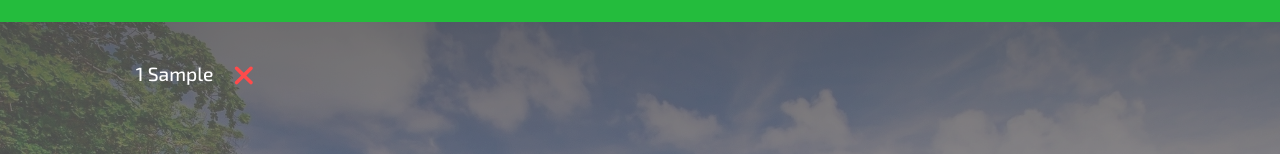
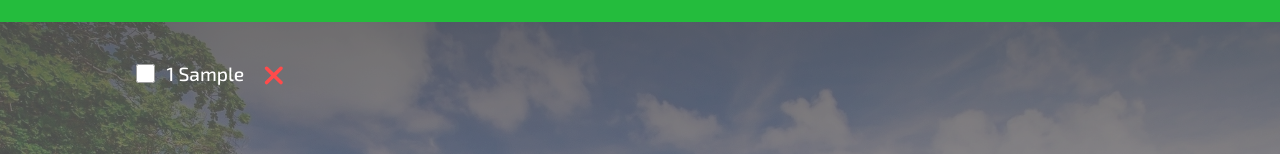
Before and after one commit to MatinT-SA/luggage-list, a React (Create React App) app: page / in a window 1280 px wide. Both pictures are taken after typing "Sample" into the empty fields and a click on the button "ADD". Shown: the part 199-353 px from the top of the page. Built offline with nearby package versions, Linux system fonts and the light colour scheme; a web font is replaced by a local one.

Commit message:
updating toggling items

```diff
--- a/src/App.js
+++ b/src/App.js
@@ -14,11 +14,23 @@
     setItems((items) => items.filter((item) => item.id !== id));
   }
 
+  function handleToggleItem(id) {
+    setItems((items) =>
+      items.map((item) =>
+        item.id === id ? { ...item, packed: !item.packed } : item
+      )
+    );
+  }
+
   return (
     <div className="app">
       <Logo />
       <Form onAddItem={handleAddItems} />
-      <PackageList items={items} onDeleteItem={handleDeleteItem} />
+      <PackageList
+        items={items}
+        onDeleteItem={handleDeleteItem}
+        onToggleItem={handleToggleItem}
+      />
       <Stats />
     </div>
   );
@@ -74,21 +86,31 @@
   );
 }
 
-function PackageList({ items, onDeleteItem }) {
+function PackageList({ items, onDeleteItem, onToggleItem }) {
   return (
     <div className="list">
       <ul>
         {items.map((item) => (
-          <Item item={item} key={item.id} onDeleteItem={onDeleteItem} />
+          <Item
+            item={item}
+            key={item.id}
+            onDeleteItem={onDeleteItem}
+            onToggleItem={onToggleItem}
+          />
         ))}
       </ul>
     </div>
   );
 }
 
-function Item({ item, onDeleteItem }) {
+function Item({ item, onDeleteItem, onToggleItem }) {
   return (
     <li>
+      <input
+        type="checkbox"
+        value={item.packed}
+        onChange={() => onToggleItem(item.id)}
+      />
       <span style={item.packed ? { textDecoration: "line-through" } : {}}>
         {item.quantity} {item.description}
       </span>
```
